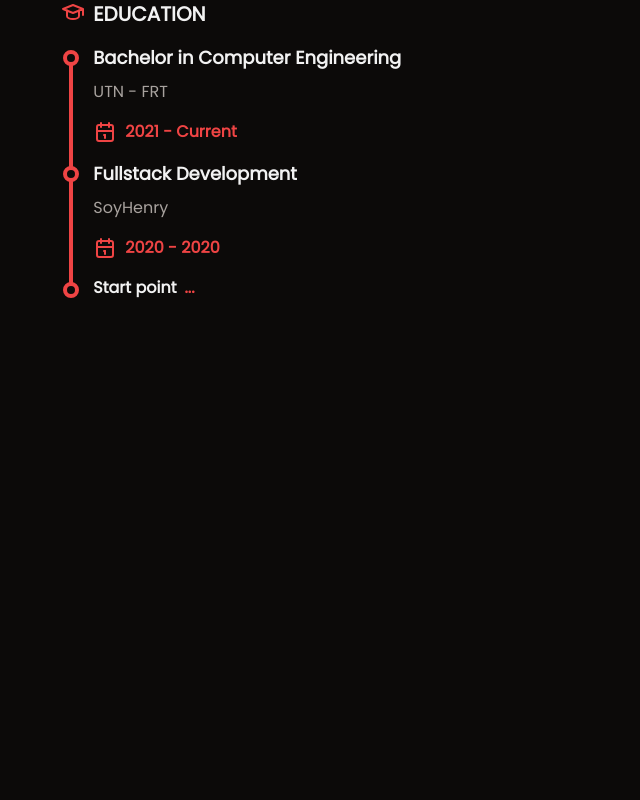
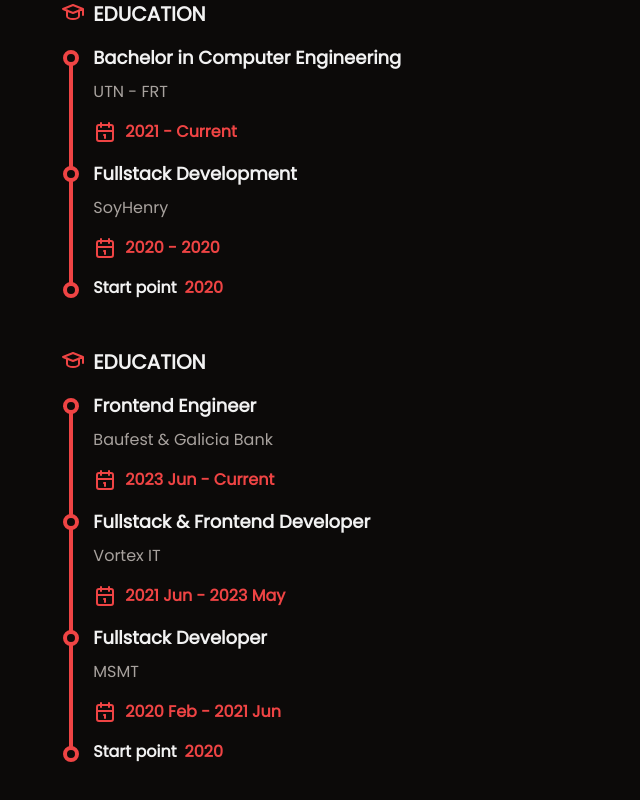
Before and after one commit to JoseScap/portfolio-scap, a Next.js app: page / in a window 1280 px wide. Shown: the part 864-1664 px from the top of the page, without its empty margins (0-640 px from the left). Before the commit the page ends 1600 px from the top, so only its background shows below. Built offline with nearby package versions, Linux system fonts and the light colour scheme.

Commit message:
feat: :sparkles: add experiences into resume section

```diff
--- a/src/components/home/resume-section.tsx
+++ b/src/components/home/resume-section.tsx
@@ -11,13 +11,34 @@ const educations: Journey[] = [
         place: 'SoyHenry',
         startDate: '2020',
         endDate: '2020'
+    }
+]
+
+const experiences: Journey[] = [
+    {
+        title: 'Frontend Engineer',
+        place: 'Baufest & Galicia Bank',
+        startDate: '2023 Jun',
     },
+    {
+        title: 'Fullstack & Frontend Developer',
+        place: 'Vortex IT',
+        startDate: '2021 Jun',
+        endDate: '2023 May'
+    },
+    {
+        title: 'Fullstack Developer',
+        place: 'MSMT',
+        startDate: '2020 Feb',
+        endDate: '2021 Jun'
+    }
 ]
 
 export default function ResumeSection() {
   return (
     <section className="bg-background min-h-screen py-12 px-2 max-w-7xl mx-auto w-11/12 grid grid-cols-1">
-      <MyJourney title="Education" journeyIcon="education" journeys={educations} />
+      <MyJourney title="Education" journeyIcon="education" journeys={educations} startJourney="2020" />
+      <MyJourney title="Education" journeyIcon="education" journeys={experiences} startJourney="2020" />
     </section>
   )
 }
```
